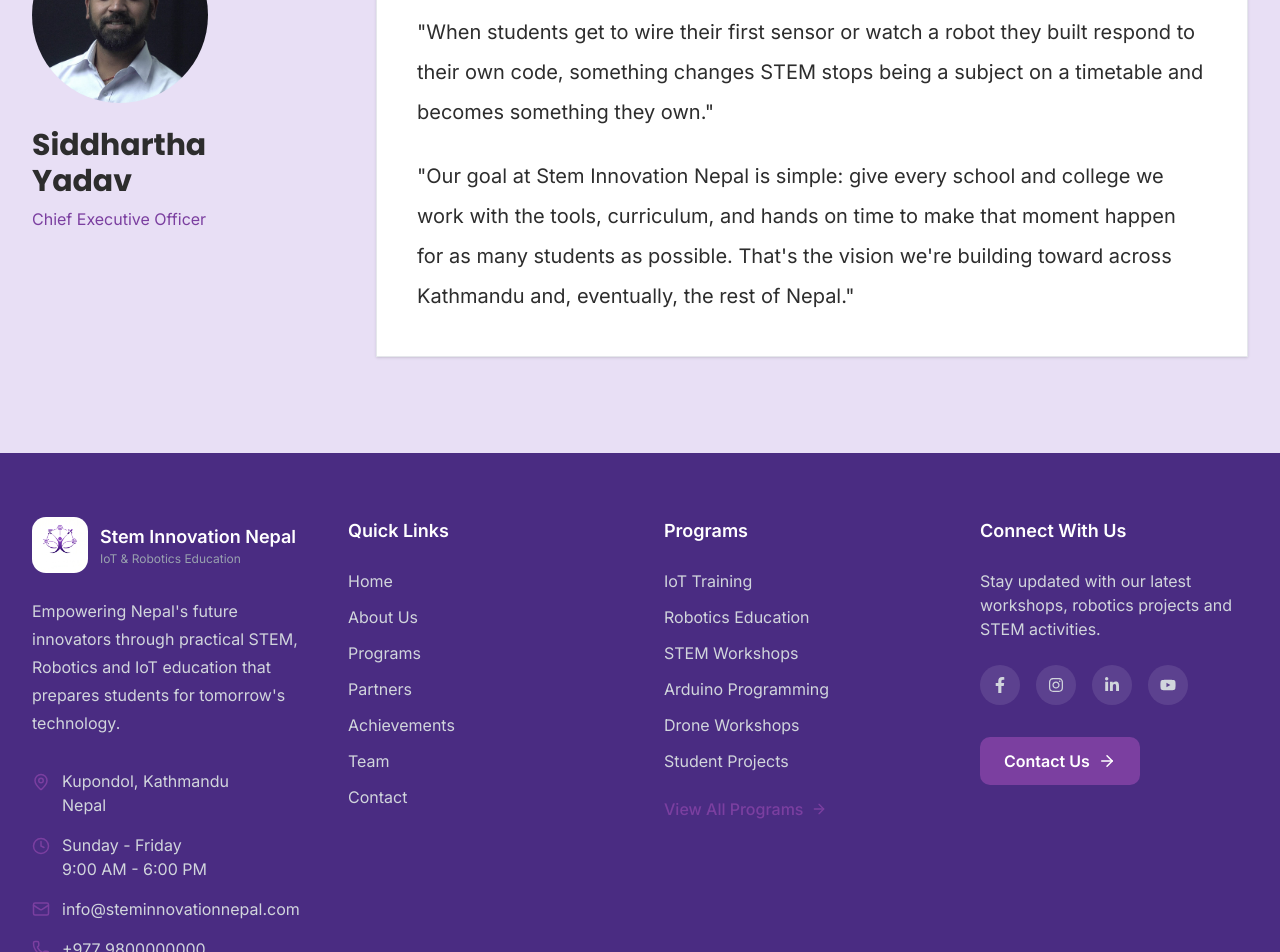
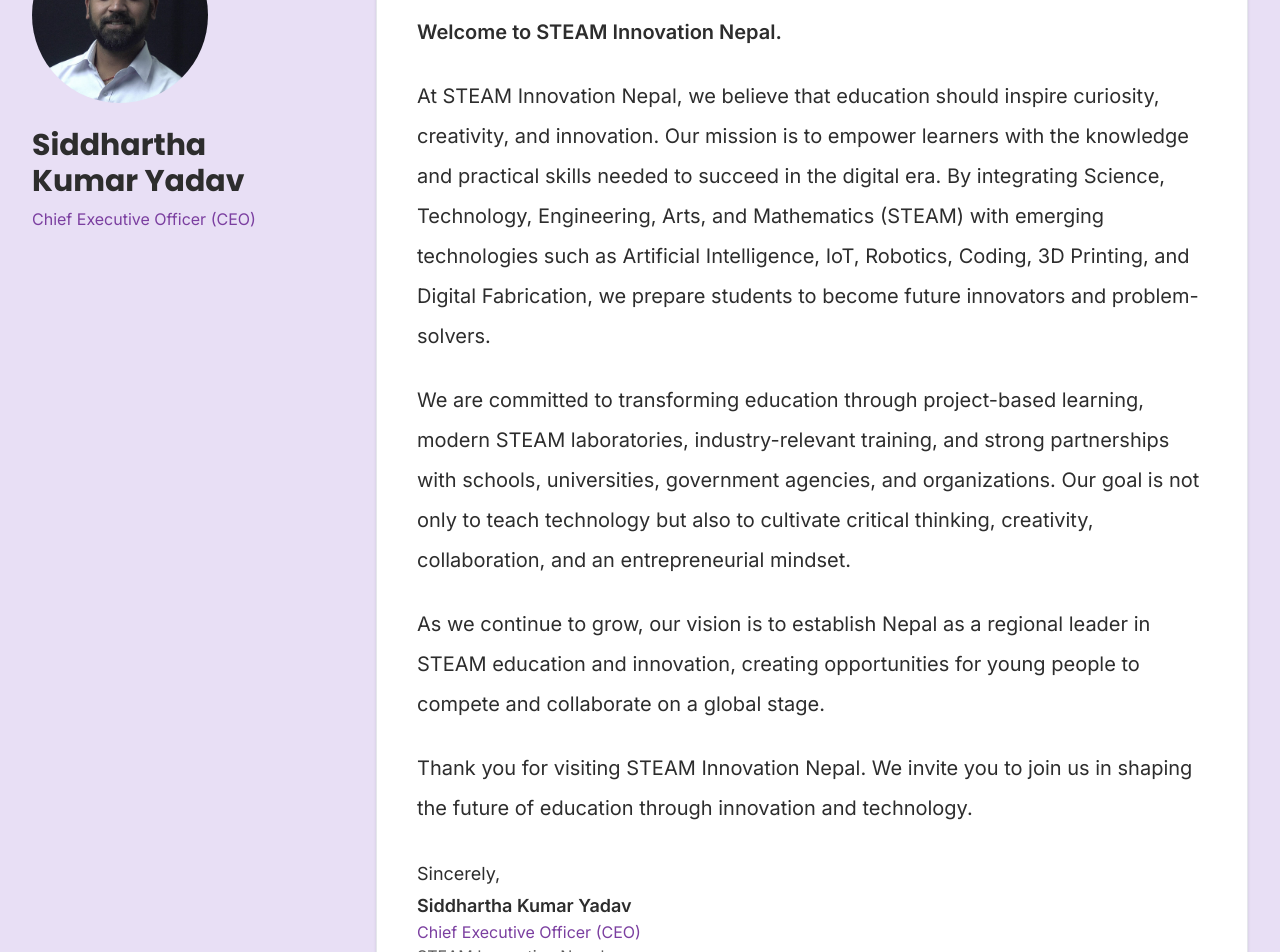
Before and after one commit to MetaTronix-Solution/Stem-Innovation-Nepal, a Next.js app in the folder frontend/: page /about in a window 1280 px wide. Shown: the part 1460-2412 px from the top of the page. Built offline with nearby package versions, Linux system fonts and the light colour scheme.

Commit message:
make some changes in the message from ceo in about page

```diff
--- a/frontend/app/(site)/about/page.tsx
+++ b/frontend/app/(site)/about/page.tsx
@@ -108,7 +108,7 @@
             <div className="relative h-32 w-32 overflow-hidden rounded-full sm:h-40 sm:w-40 lg:h-44 lg:w-44">
               <Image
                 src="/images/ceo.jpeg"
-                alt="Siddhartha Yadav, CEO of Stem Innovation Nepal"
+                alt="Siddhartha Kumar Yadav, CEO of STEAM Innovation Nepal"
                 fill
                 className="object-cover object-top"
                 sizes="(min-width: 1024px) 176px, (min-width: 640px) 160px, 128px"
@@ -117,10 +117,10 @@
             </div>
 
             <h3 className="mt-6 text-3xl font-semibold text-charcoal">
-              Siddhartha Yadav
+              Siddhartha Kumar Yadav
             </h3>
 
-            <p className="mt-2 text-blue">Chief Executive Officer</p>
+            <p className="mt-2 text-blue">Chief Executive Officer (CEO)</p>
           </div>
 
           <div className="border border-gray-200 bg-white p-10 shadow-sm">
@@ -129,21 +129,54 @@
             </p>
 
             <blockquote className="mt-6 space-y-6 text-xl leading-10 text-charcoal">
-              <p>
-                "When students get to wire their first sensor or watch a robot
-                they built respond to their own code, something changes STEM
-                stops being a subject on a timetable and becomes something they
-                own."
+              <p className="font-semibold not-italic text-charcoal">
+                Welcome to STEAM Innovation Nepal.
               </p>
 
               <p>
-                "Our goal at Stem Innovation Nepal is simple: give every school
-                and college we work with the tools, curriculum, and hands on
-                time to make that moment happen for as many students as
-                possible. That's the vision we're building toward across
-                Kathmandu and, eventually, the rest of Nepal."
+                At STEAM Innovation Nepal, we believe that education should
+                inspire curiosity, creativity, and innovation. Our mission is
+                to empower learners with the knowledge and practical skills
+                needed to succeed in the digital era. By integrating Science,
+                Technology, Engineering, Arts, and Mathematics (STEAM) with
+                emerging technologies such as Artificial Intelligence, IoT,
+                Robotics, Coding, 3D Printing, and Digital Fabrication, we
+                prepare students to become future innovators and
+                problem-solvers.
+              </p>
+
+              <p>
+                We are committed to transforming education through
+                project-based learning, modern STEAM laboratories,
+                industry-relevant training, and strong partnerships with
+                schools, universities, government agencies, and
+                organizations. Our goal is not only to teach technology but
+                also to cultivate critical thinking, creativity,
+                collaboration, and an entrepreneurial mindset.
+              </p>
+
+              <p>
+                As we continue to grow, our vision is to establish Nepal as a
+                regional leader in STEAM education and innovation, creating
+                opportunities for young people to compete and collaborate on
+                a global stage.
+              </p>
+
+              <p>
+                Thank you for visiting STEAM Innovation Nepal. We invite you
+                to join us in shaping the future of education through
+                innovation and technology.
               </p>
             </blockquote>
+
+            <div className="mt-8 not-italic text-charcoal">
+              <p className="text-lg">Sincerely,</p>
+              <p className="mt-1 text-lg font-semibold">
+                Siddhartha Kumar Yadav
+              </p>
+              <p className="text-blue">Chief Executive Officer (CEO)</p>
+              <p className="text-slate">STEAM Innovation Nepal</p>
+            </div>
           </div>
         </div>
       </section>
```
